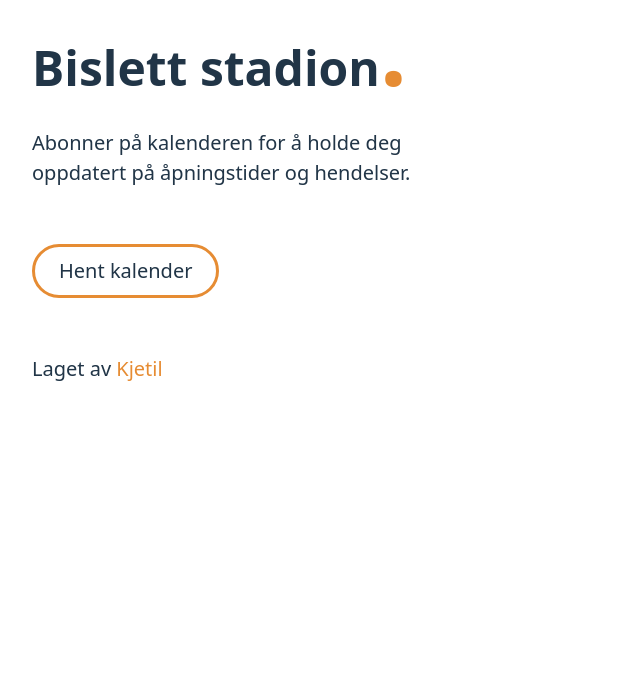
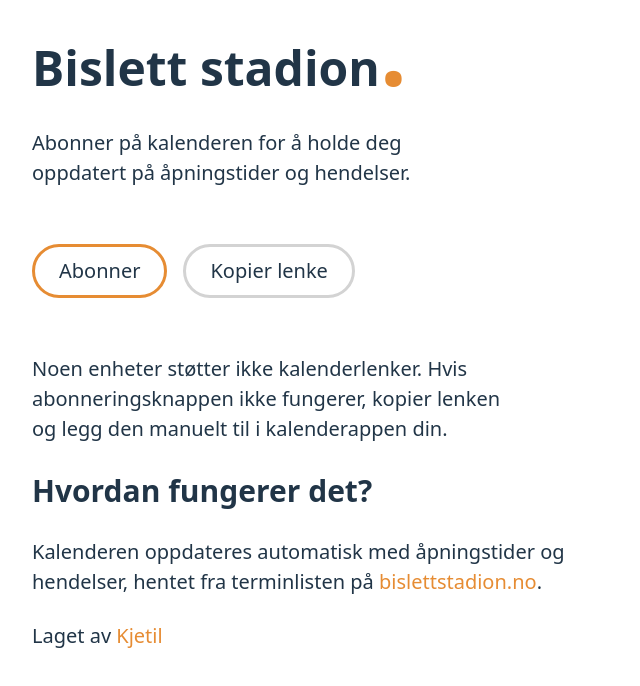
Before and after one commit to kjesvale/bislett, a website: page src/website/index.html in a window 1280 px wide. Shown: the whole page, without its empty margins (0-640 px from the left). Drawn offline with Linux system fonts and the light colour scheme.

Commit message:
Update with copy button

```diff
--- a/src/website/index.html
+++ b/src/website/index.html
@@ -14,18 +14,36 @@
     <body>
         <h1>Bislett stadion<span>.</span></h1>
 
-        <div class="kalender">
+        <div class="calendar">
             <p>banen er <em>åpen</em> i 5 minutter til</p>
         </div>
 
         <p>Abonner på kalenderen for å holde deg oppdatert på åpningstider og hendelser.</p>
 
-        <div class="hent-kalender">
-            <a href="webcal://kjesvale.github.io/bislett/kalender.ics" class="button"
-                >Hent kalender</a
-            >
+        <div class="buttons">
+            <a href="webcal://kjesvale.github.io/bislett/kalender.ics" class="button">Abonner</a>
+            <button id="copy-calendar" onclick="copyCalendarLink()">Kopier lenke</button>
         </div>
+
+        <p>
+            Noen enheter støtter ikke kalenderlenker. Hvis abonneringsknappen ikke fungerer, kopier
+            lenken og legg den manuelt til i kalenderappen din.
+        </p>
+
+        <h2>Hvordan fungerer det?</h2>
+
+        <p>
+            Kalenderen oppdateres automatisk med åpningstider og hendelser, hentet fra terminlisten
+            på <a href="https://www.bislettstadion.no/">bislettstadion.no</a>.
+        </p>
 
         <footer>Laget av <a href="https://github.com/kjesvale">Kjetil</a></footer>
     </body>
+    <script>
+        function copyCalendarLink() {
+            navigator.clipboard
+                .writeText("webcal://kjesvale.github.io/bislett/kalender.ics")
+                .then(() => (document.getElementById("copy-calendar").innerText = "Kopiert!"));
+        }
+    </script>
 </html>
--- a/src/website/style.css
+++ b/src/website/style.css
@@ -46,30 +46,40 @@
 
 p {
     line-height: 1.5;
-    max-width: 40ch;
+    max-width: 55ch;
+    text-wrap: balance;
 }
 
-.kalender {
+.calendar {
     display: none;
 }
 
-.kalender p {
+.calendar p {
     font-size: 2rem;
 }
 
-.kalender p em {
+.calendar p em {
     font-style: normal;
     color: var(--primary);
     text-decoration: underline wavy;
     text-underline-offset: 0.5rem;
 }
 
-.hent-kalender a {
+.buttons {
+    display: flex;
+    flex-direction: row;
+    align-items: center;
+    gap: 1rem;
+}
+
+.buttons a,
+.buttons button {
     display: flex;
     align-items: center;
     width: fit-content;
     padding: 1.5rem;
     margin: 2rem 0;
+    background: none;
     border: 3px solid var(--primary);
     border-radius: 1.75rem;
     height: 3rem;
@@ -77,16 +87,28 @@
     color: var(--font-color);
 }
 
-.hent-kalender a:hover {
+.buttons button {
+    border-color: lightgray;
+}
+
+.buttons a:hover {
     color: var(--background-color);
     background-color: var(--primary);
 }
 
-footer a {
+.buttons button:hover {
+    color: var(--background-color);
+    background-color: lightgray;
+    cursor: pointer;
+}
+
+footer a,
+p a {
     color: var(--primary);
     text-decoration: none;
 }
 
-footer a:hover {
+footer a:hover,
+p a:hover {
     text-decoration: underline;
 }
```
